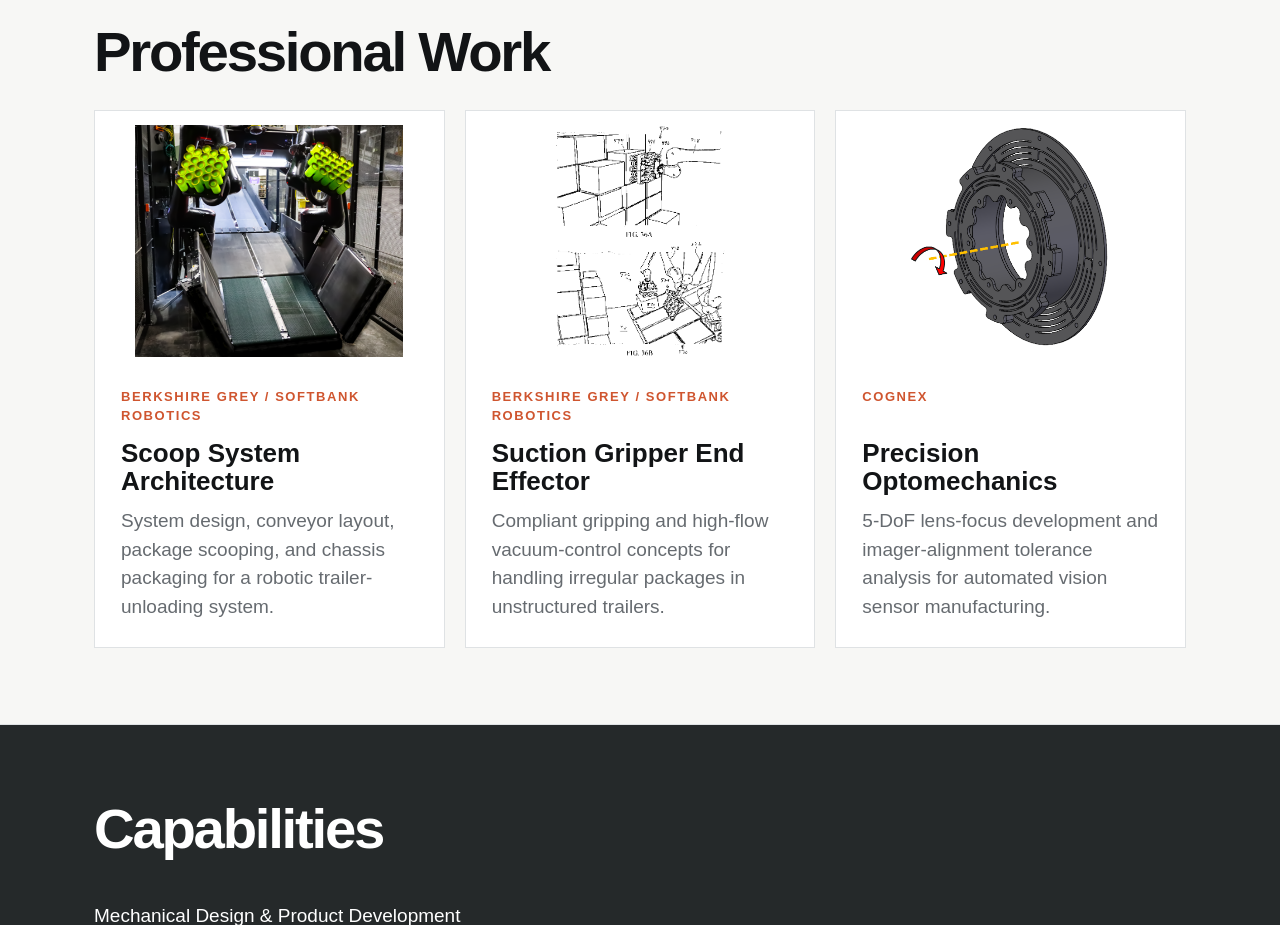
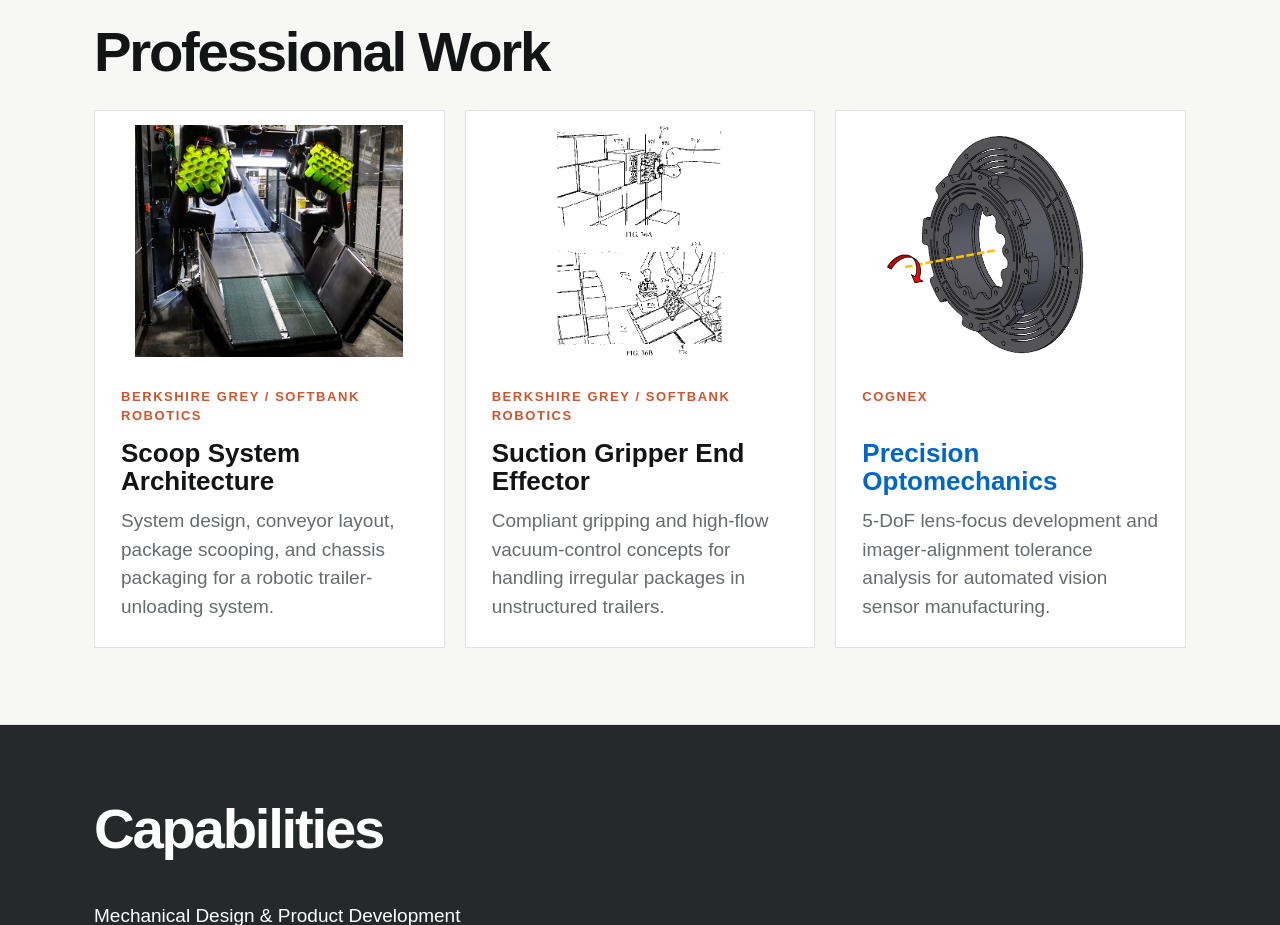
Before and after one commit to cmoneil713/conoroneil-website, a plain HTML site: page index.html in a window 1280 px wide. Shown: the part 780-1705 px from the top of the page. Drawn offline with Linux system fonts and the light colour scheme.

Commit message:
Target Precision card image and add temporary verification color

```diff
--- a/site.css
+++ b/site.css
@@ -747,7 +747,14 @@ body:has(.patents-list) .back-link{margin-bottom:10px}
 }
 
 
-/* Desktop only: nudge Precision Optomechanics homepage image slightly left. */
+/* Temporary desktop verification: Precision Optomechanics card only. */
 @media(min-width:601px){
-  .precision-home-media img{position:relative !important;left:-12px !important}
+  .work-card[href="projects/precision-optomechanics.html"] .thumb img{
+    position:relative !important;
+    left:-24px !important;
+    top:8px !important;
+  }
+  .work-card[href="projects/precision-optomechanics.html"] h3{
+    color:#0066cc !important;
+  }
 }
```
